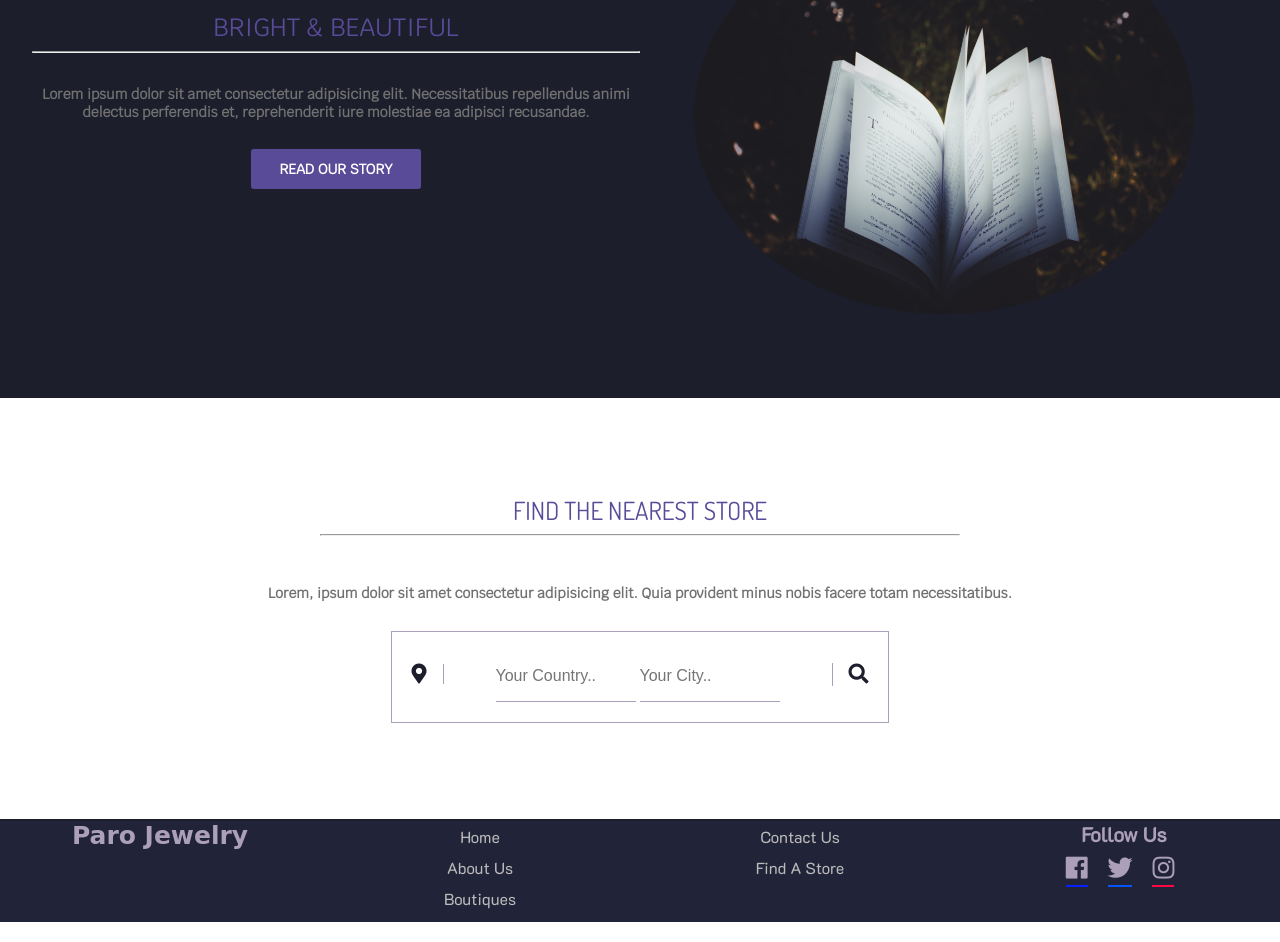
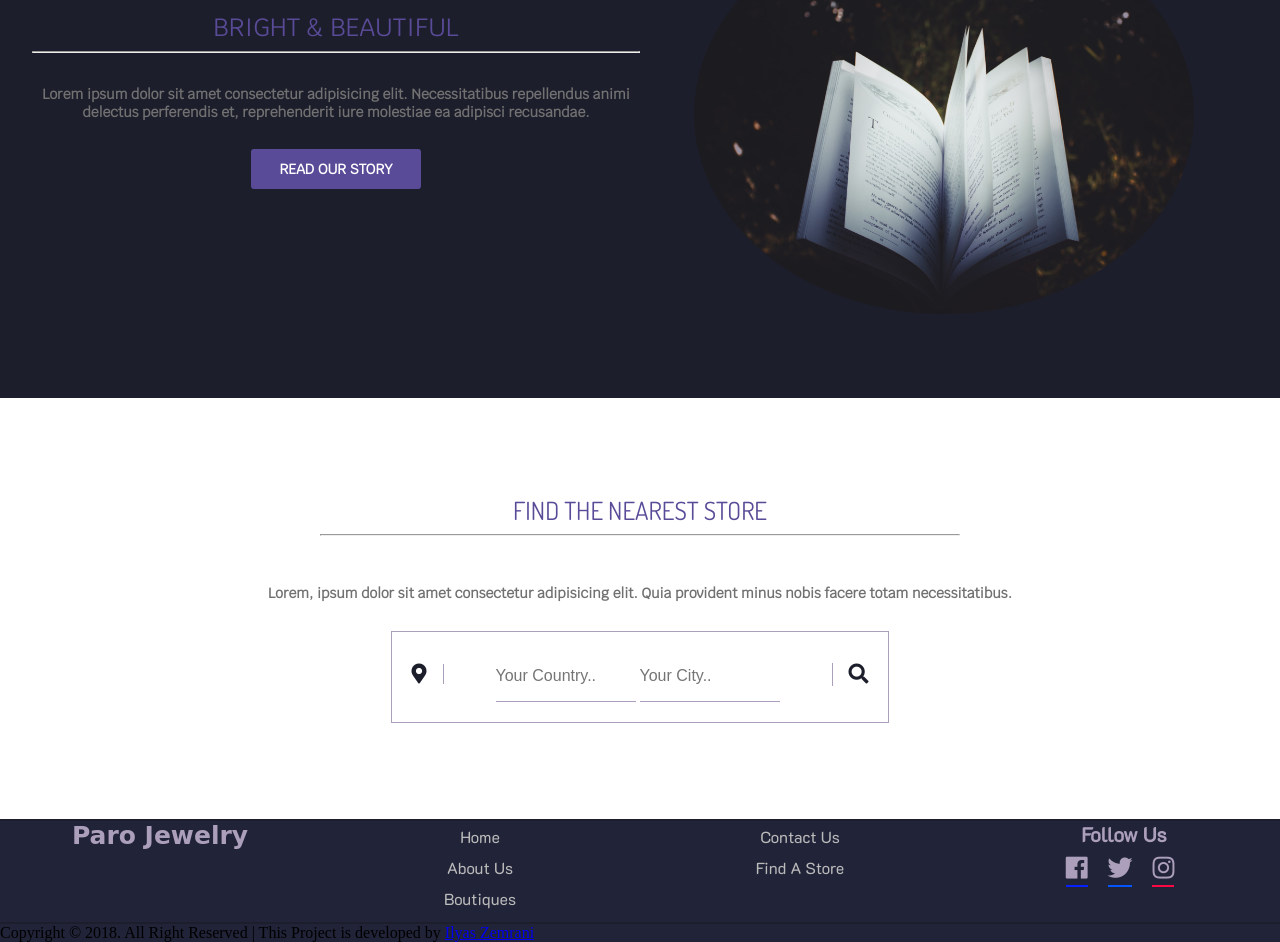
Before and after one commit to ilyaszm/Paro-Jewelry-Website, a plain HTML site: page index.html in a window 1280 px wide. Shown: the part 1677-2619 px from the top of the page. Drawn offline with nearby package versions, Linux system fonts and the light colour scheme; a web font is replaced by a local one.

Commit message:
Update index.html

```diff
--- a/index.html
+++ b/index.html
@@ -219,6 +219,10 @@
         </div>
     </footer>
 
+    <footer class="main-footer">
+        <p>Copyright &copy; 2018. All Right Reserved | This Project is developed by <a href="https://github.com/ilyaszm">Ilyas Zemrani</a></p>
+    </footer>
+
     <script src="https://code.jquery.com/jquery-3.3.1.min.js" integrity="sha256-FgpCb/KJQlLNfOu91ta32o/NMZxltwRo8QtmkMRdAu8=" crossorigin="anonymous"></script>
     <script src="js/scripts.js"></script>
 </body>
```
